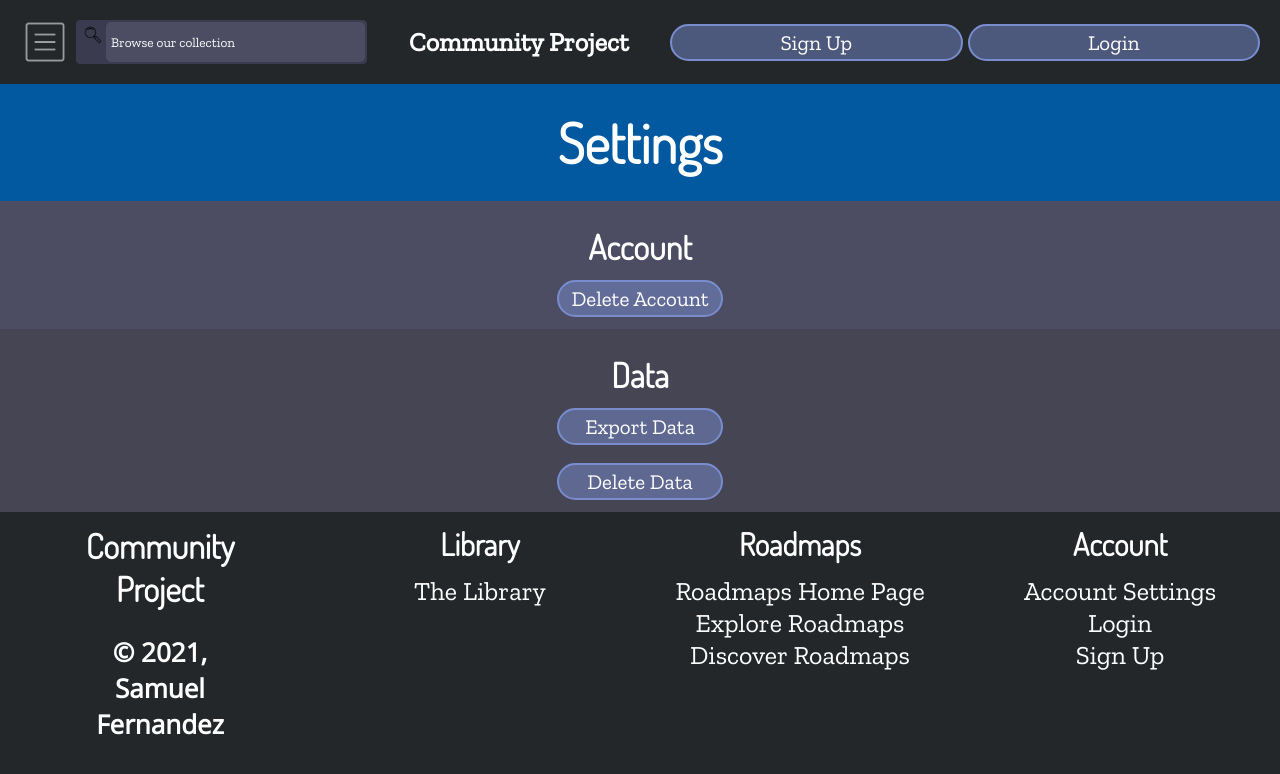
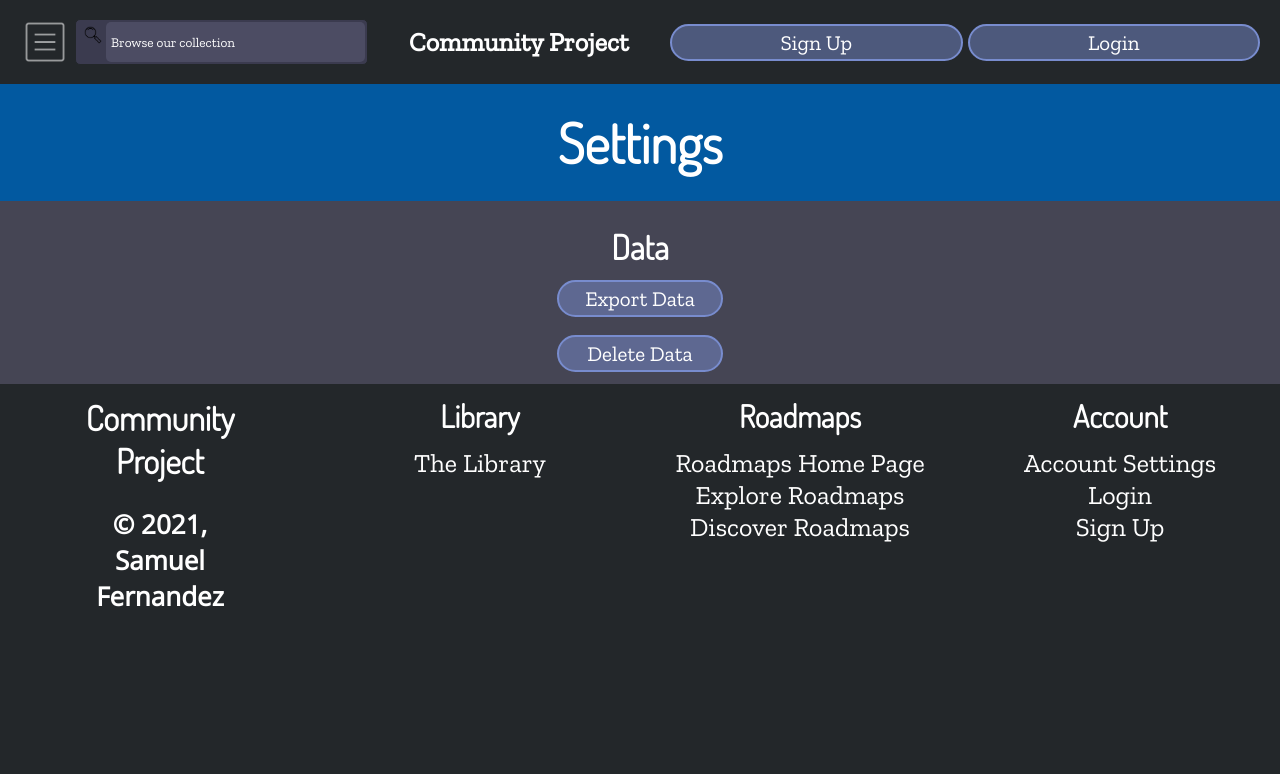
Before and after one commit to polypixeldev/computerstacks, a Next.js app in the folder app/: page /settings in a window 1280 px wide. Shown: the top 774 px of the page. Built offline with nearby package versions, Linux system fonts and the light colour scheme; no server answers.

Commit message:
Implement basic delete data endpoint

```diff
--- a/app/pages/settings.js
+++ b/app/pages/settings.js
@@ -1,25 +1,26 @@
-import { useState } from "react";
-
 import HeadStyles from "../styles/Head.module.css";
-import FormStyle from "../styles/Form.module.css";
+import axios from "axios";
+import { useRouter } from "next/router";
+import { signOut } from "next-auth/react";
 
 function Settings() {
-	function handleAccountDelete() {}
+	const router = useRouter();
 
 	function handleDataExport() {}
 
-	function handleDataDelete() {}
+	async function handleDataDelete() {
+		const DATA_DELETE_URL = `/api/auth/delete`;
+		await axios.post(DATA_DELETE_URL);
+
+		await signOut({ redirect: false });
+
+		router.push("/login");
+	}
 
 	return (
 		<main>
 			<section className={HeadStyles.head}>
 				<h2>Settings</h2>
-			</section>
-			<section className="section1">
-				<h2>Account</h2>
-				<button className="button-small" onClick={handleAccountDelete}>
-					Delete Account
-				</button>
 			</section>
 			<section className="section2">
 				<h2>Data</h2>
```
Also changed, not shown: app/pages/api/auth/delete.js (added, +19 -0 lines).
